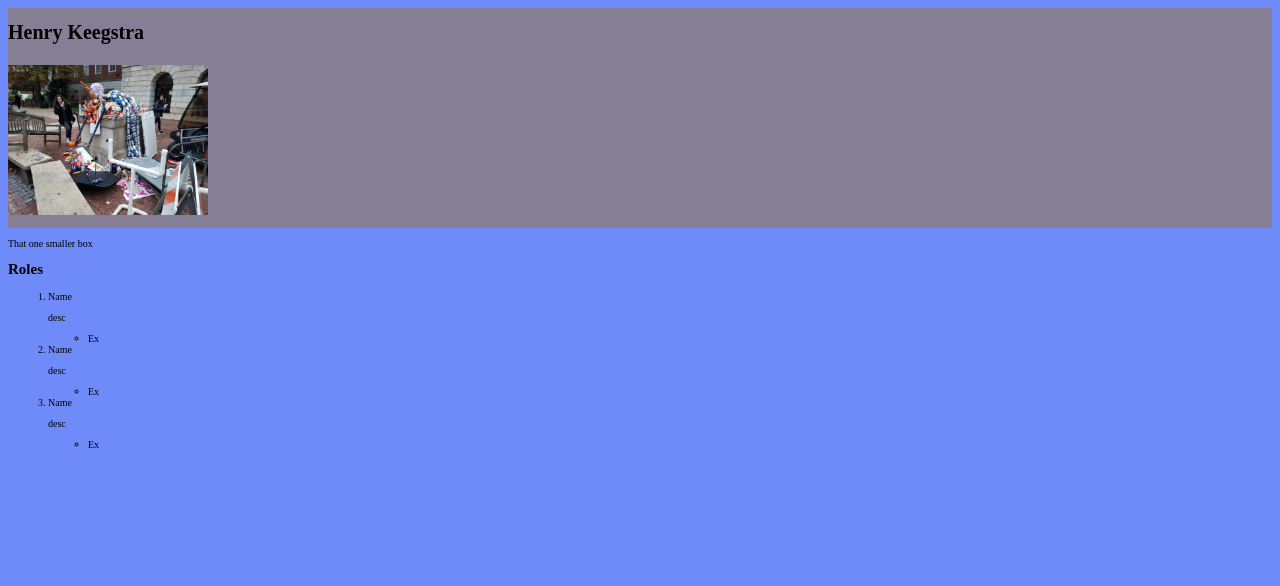
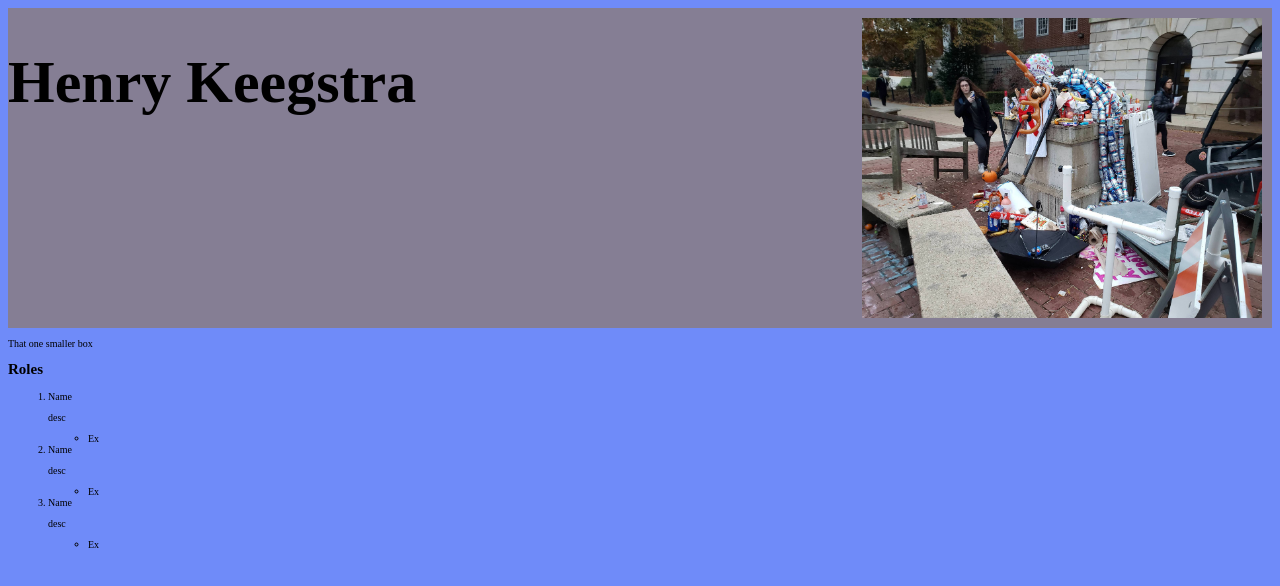
Before and after one commit to hkeegstraUMD/hkeegstraUMD.github.io, a plain HTML site: page assignment_1/index.html in a window 1280 px wide. Drawn offline with Linux system fonts and the light colour scheme.

Commit message:
Start on flexbox
Header seems alright other than font and not stretching

```diff
--- a/assignment_1/index.html
+++ b/assignment_1/index.html
@@ -8,12 +8,15 @@
 
     <body>
         <header>
-            <h1>Henry Keegstra<img src="covered_testudo.jpg"></h1>
+            <h1>Henry Keegstra</h1>
+            <img src="covered_testudo.jpg">
         </header>
 
+        <misc_info>
+            <p>That one smaller box</p>
+        </misc_info>
 
-        <p>That one smaller box</p>
-
+        <job_info>
             <h2>Roles</h2>
             <ol>
                 <li>
@@ -35,5 +38,6 @@
                     </ul>
                 </li>
             </ol>
+        </job_info>
     </body>
 </html>
--- a/assignment_1/style.css
+++ b/assignment_1/style.css
@@ -5,11 +5,14 @@ html {
 
   header {
     display: flex;
-    flex-flow: row wrap;
+    justify-content:space-between;
     background-color: #857E94;
+    font-size: 30px;
   }
   header img {
-    display: block;
-    height: 150px;
-    padding-top: 20.15px;
+    display: flex;
+    height: 300px;
+    padding-top: 10px;
+    padding-bottom: 10px;
+    padding-right: 10px;
   }
```
Lines whose indentation alone changed are shown as unchanged.
